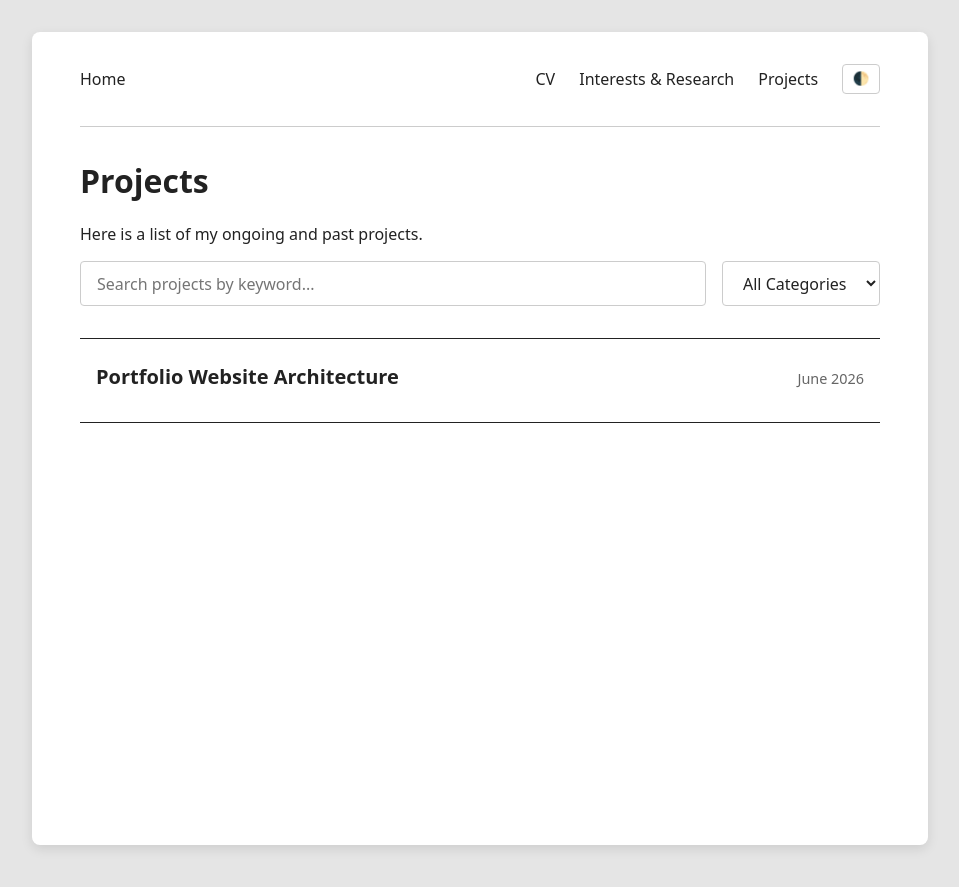
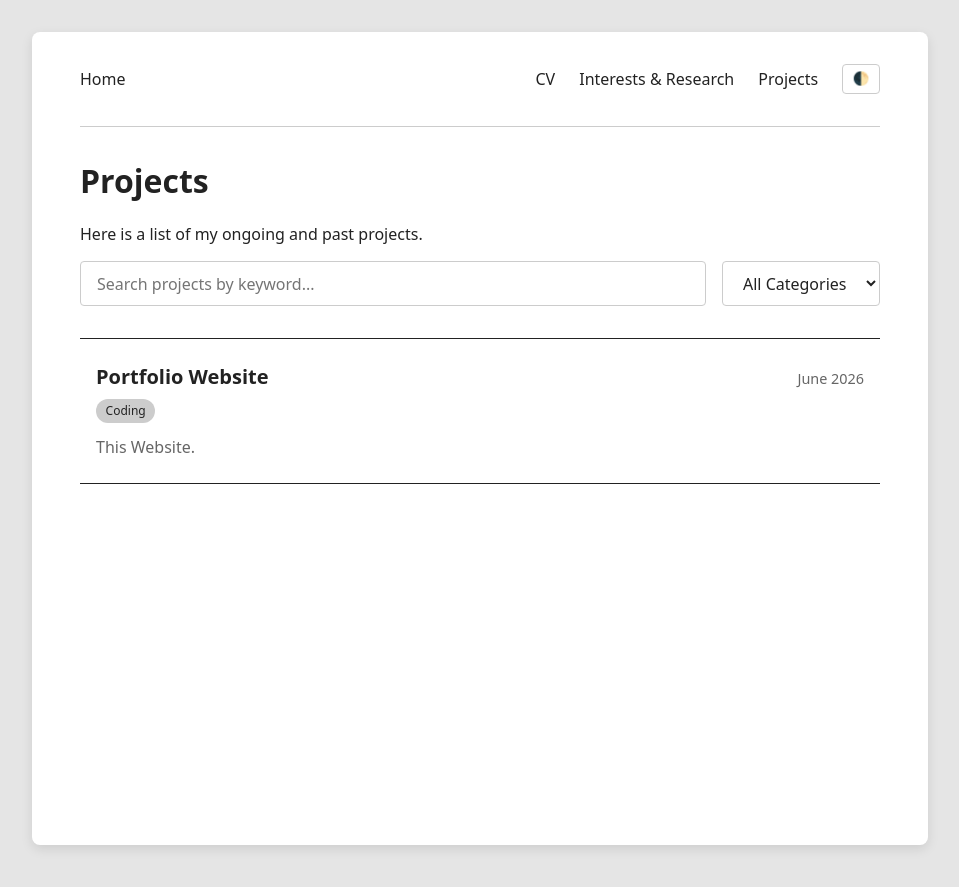
Before and after one commit to Will-McEniery/Will-McEniery.github.io, a Jekyll site: the page built from projects.html, in a window 1280 px wide. Shown: the top 887 px of the page, without its empty margins (160-1119 px from the left). Built offline with Jekyll 4.4.1, drawn with Linux system fonts in a browser that asks for light colours.

Commit message:
Revise title and add metadata to project markdown
Updated the title and added category and description.

```diff
--- a/_projects/example-project.md
+++ b/_projects/example-project.md
@@ -1,6 +1,8 @@
 ---
 layout: subpage
-title: Portfolio Website Architecture
+title: Portfolio Website
 date: 2026-06-19
+category: Coding
+description: This Website.
 ---
 This website is to showcase my interests/research and projects, and will be updated and improved on an ongoing basis.
```
